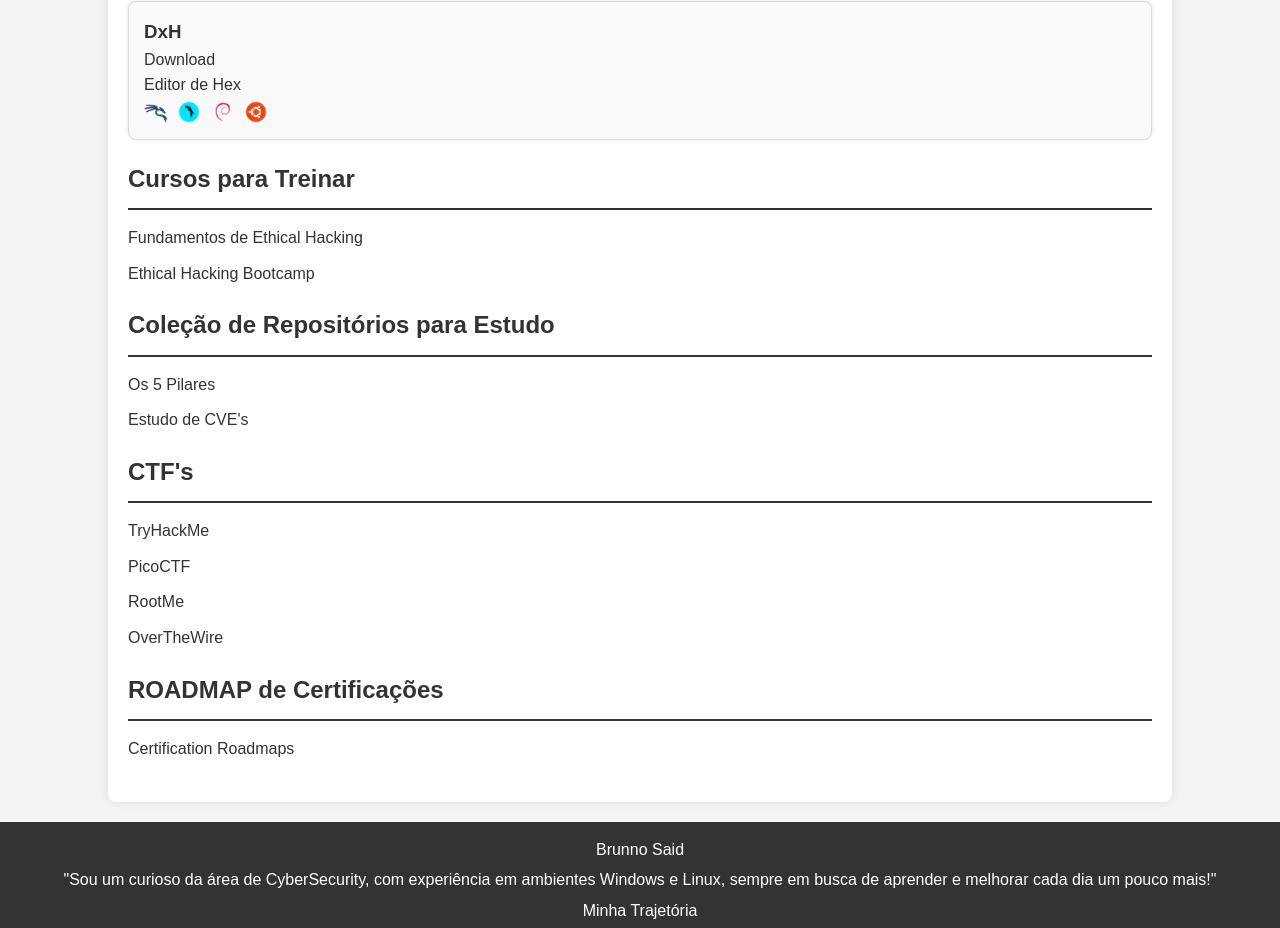
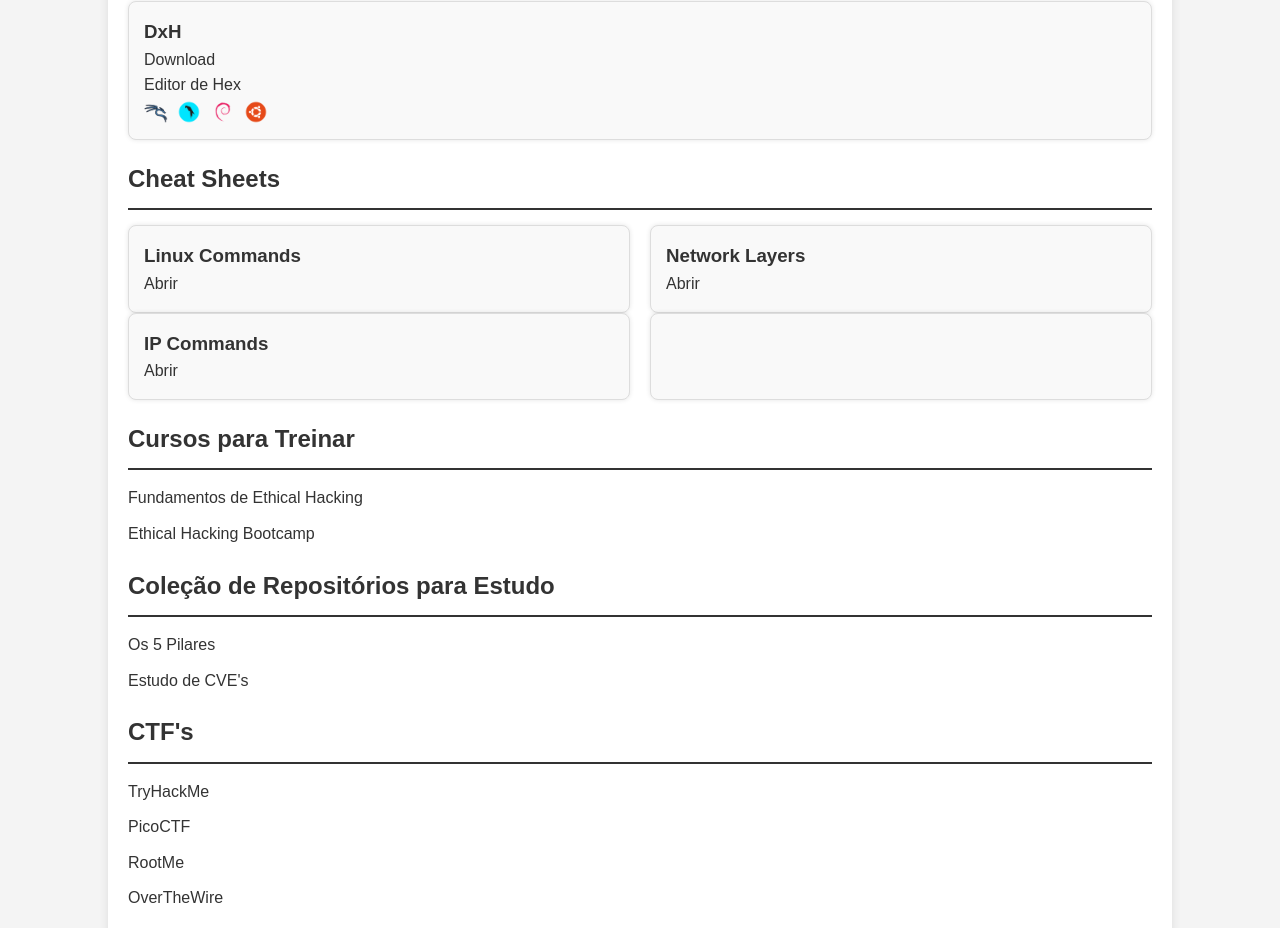
Before and after one commit to brunnosaid/Ash3rSec, a website: page src/index.html in a window 1280 px wide. Shown: the part 1073-2001 px from the top of the page. Drawn offline with Linux system fonts and the light colour scheme.

Commit message:
Update index.html

```diff
--- a/src/index.html
+++ b/src/index.html
@@ -128,6 +128,30 @@
         </section>
 
         <section>
+            <h2>Cheat Sheets</h2>
+            <div class="tool-container">
+                <div class="tool">
+                    <h3>Linux Commands</h3>
+                    <p><a href="img/linux1.jpg" target="_blank">Abrir</a></p>
+                </div>
+                <div class="tool">
+                    <h3>Network Layers</h3>
+                    <p><a href="img/layers.gif" target="_blank">Abrir</a></p>
+                </div>
+
+            </div>
+            <div class="tool-container">
+                <div class="tool">
+                    <h3>IP Commands</h3>
+                    <p><a href="img/ip-man.jpg" target="_blank">Abrir</a></p>
+                </div>
+                <div class="tool">
+                    <h3></h3>
+                </div>
+            </div>
+        </section>
+
+        <section>
             <h2>Cursos para Treinar</h2>
             <ul>
                 <li><a href="https://www.udemy.com/course/fundamentos-de-ethical-hacking" target="_blank">Fundamentos de Ethical Hacking</a></li>
```
